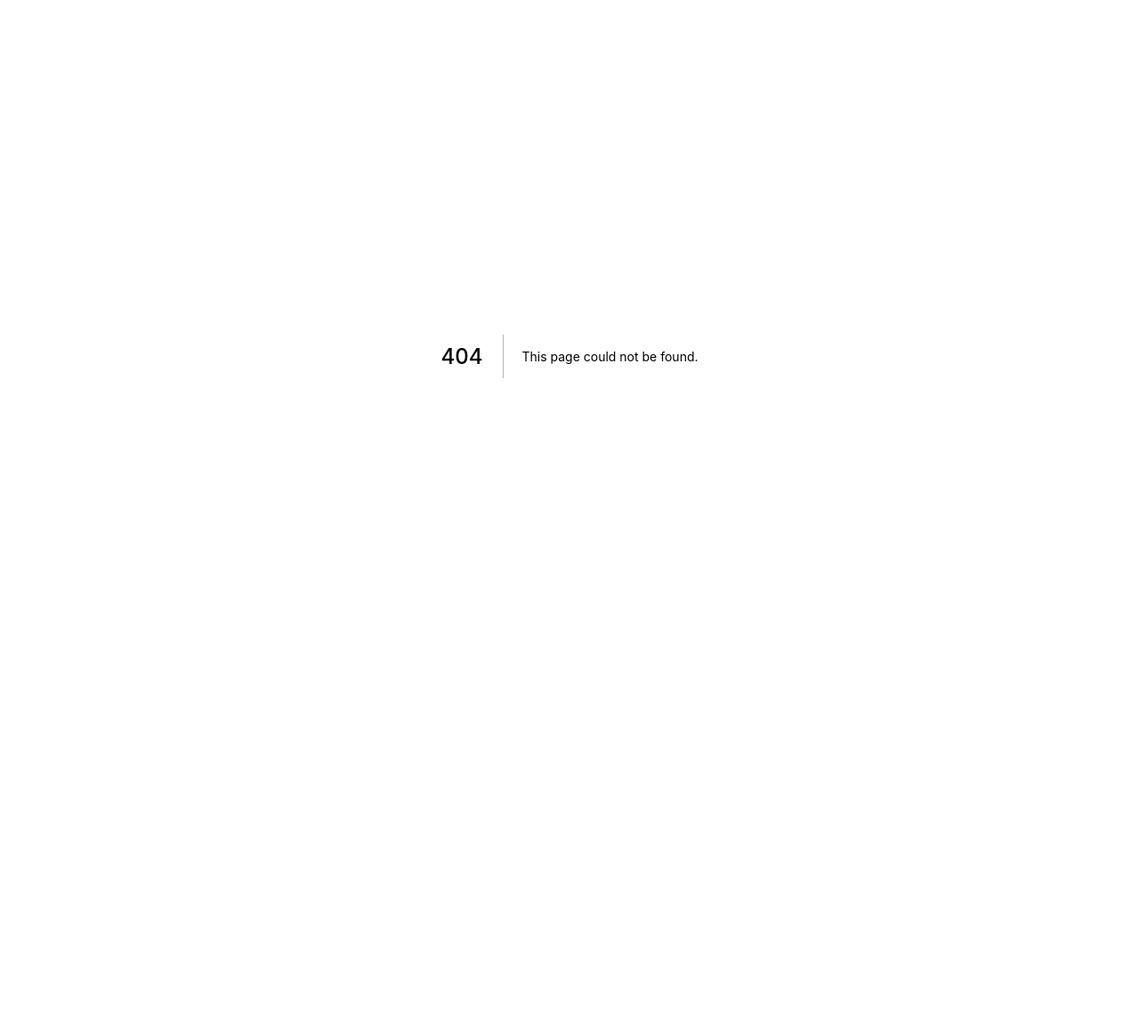
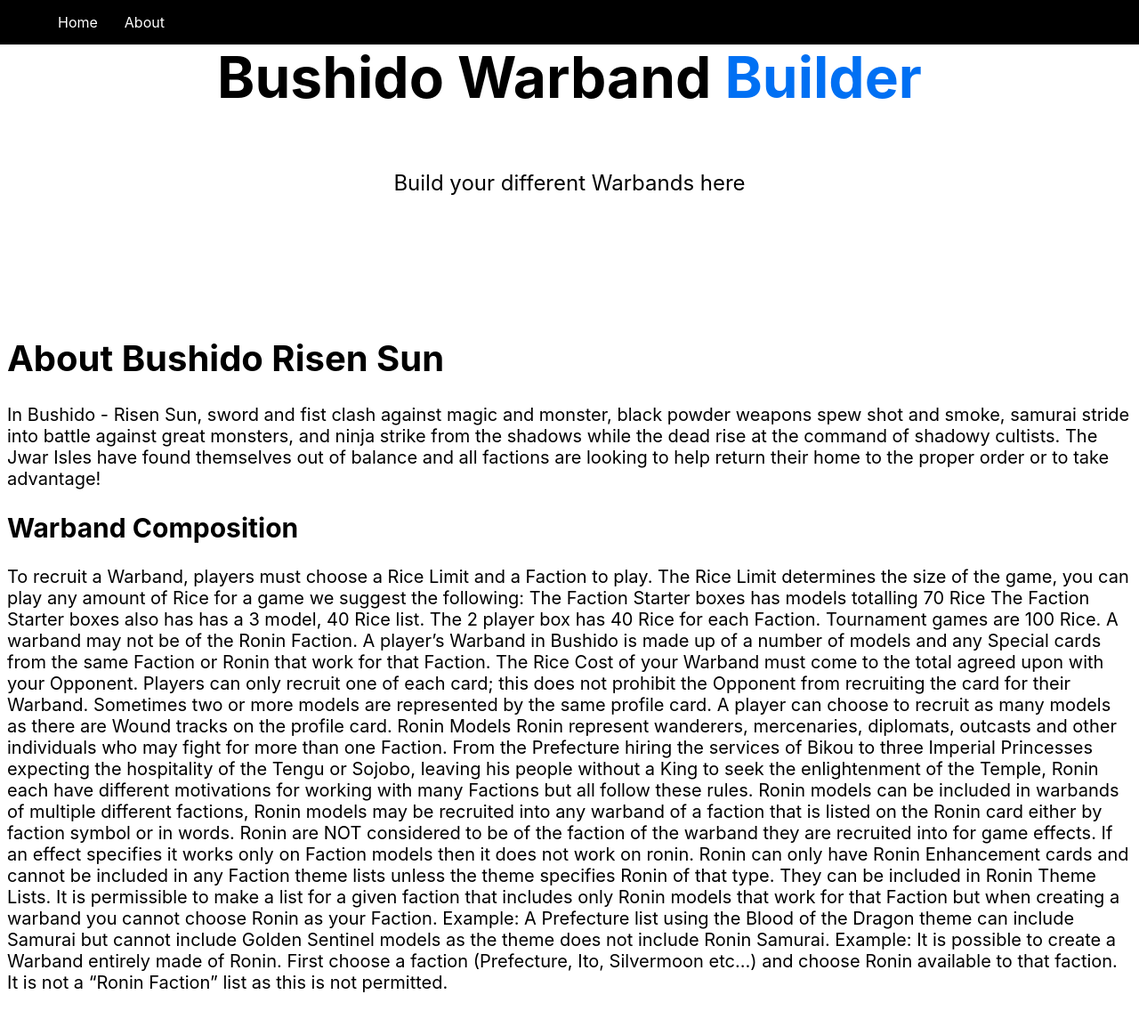
Before and after one commit to jimmiejonasson/bushido-warband-builder, a Next.js app: page /about in a window 1280 px wide. Before the commit this address had no page. Shown: the top 1154 px of the page at 89% size. Before the commit the page ends 800 px from the top, so only its background shows below. Built offline with nearby package versions, Linux system fonts and the light colour scheme.

Commit message:
Test vecel (#2)
* Add about page. Basic styling and some components

```diff
--- /dev/null
+++ b/components/Header.js
@@ -0,0 +1,14 @@
+import styles from "../styles/Header.module.css";
+
+const Header = () => {
+  return (
+    <div>
+      <h1 className={styles.title}>
+        Bushido Warband <span>Builder</span>
+      </h1>
+      <p className={styles.description}>Build your different Warbands here</p>
+    </div>
+  );
+};
+
+export default Header;
--- /dev/null
+++ b/components/Layout.js
@@ -0,0 +1,17 @@
+import Nav from "./Nav";
+import Header from "./Header";
+import styles from "../styles/Layout.module.css";
+
+const Layout = ({ children }) => {
+  return (
+    <>
+      <Nav />
+      <div className={styles.container}>
+        <Header />
+        <main className={styles.main}>{children}</main>
+      </div>
+    </>
+  );
+};
+
+export default Layout;
--- /dev/null
+++ b/components/Nav.js
@@ -0,0 +1,17 @@
+import Link from "next/link";
+import styles from "../styles/Nav.module.css";
+
+const Nav = () => {
+  return (
+    <nav className={styles.nav}>
+      <ul>
+        <li>
+          <Link href="/">Home</Link>
+          <Link href="/about">About</Link>
+        </li>
+      </ul>
+    </nav>
+  );
+};
+
+export default Nav;
--- a/pages/_app.js
+++ b/pages/_app.js
@@ -1,7 +1,12 @@
-import '../styles/globals.css'
+import Layout from "../components/Layout";
+import "../styles/globals.css";
 
 function MyApp({ Component, pageProps }) {
-  return <Component {...pageProps} />
+  return (
+    <Layout>
+      <Component {...pageProps} />
+    </Layout>
+  );
 }
 
-export default MyApp
+export default MyApp;
--- /dev/null
+++ b/pages/about.js
@@ -0,0 +1,56 @@
+const about = () => {
+  return (
+    <main>
+      <h1>About Bushido Risen Sun</h1>
+      <p>
+        In Bushido - Risen Sun, sword and fist clash against magic and monster,
+        black powder weapons spew shot and smoke, samurai stride into battle
+        against great monsters, and ninja strike from the shadows while the dead
+        rise at the command of shadowy cultists. The Jwar Isles have found
+        themselves out of balance and all factions are looking to help return
+        their home to the proper order or to take advantage!
+      </p>
+      <h2>Warband Composition</h2>
+      <p>
+        To recruit a Warband, players must choose a Rice Limit and a Faction to
+        play. The Rice Limit determines the size of the game, you can play any
+        amount of Rice for a game we suggest the following: The Faction Starter
+        boxes has models totalling 70 Rice The Faction Starter boxes also has
+        has a 3 model, 40 Rice list. The 2 player box has 40 Rice for each
+        Faction. Tournament games are 100 Rice. A warband may not be of the
+        Ronin Faction. A player’s Warband in Bushido is made up of a number of
+        models and any Special cards from the same Faction or Ronin that work
+        for that Faction. The Rice Cost of your Warband must come to the total
+        agreed upon with your Opponent. Players can only recruit one of each
+        card; this does not prohibit the Opponent from recruiting the card for
+        their Warband. Sometimes two or more models are represented by the same
+        profile card. A player can choose to recruit as many models as there are
+        Wound tracks on the profile card. Ronin Models Ronin represent
+        wanderers, mercenaries, diplomats, outcasts and other individuals who
+        may fight for more than one Faction. From the Prefecture hiring the
+        services of Bikou to three Imperial Princesses expecting the hospitality
+        of the Tengu or Sojobo, leaving his people without a King to seek the
+        enlightenment of the Temple, Ronin each have different motivations for
+        working with many Factions but all follow these rules. Ronin models can
+        be included in warbands of multiple different factions, Ronin models may
+        be recruited into any warband of a faction that is listed on the Ronin
+        card either by faction symbol or in words. Ronin are NOT considered to
+        be of the faction of the warband they are recruited into for game
+        effects. If an effect specifies it works only on Faction models then it
+        does not work on ronin. Ronin can only have Ronin Enhancement cards and
+        cannot be included in any Faction theme lists unless the theme specifies
+        Ronin of that type. They can be included in Ronin Theme Lists. It is
+        permissible to make a list for a given faction that includes only Ronin
+        models that work for that Faction but when creating a warband you cannot
+        choose Ronin as your Faction. Example: A Prefecture list using the Blood
+        of the Dragon theme can include Samurai but cannot include Golden
+        Sentinel models as the theme does not include Ronin Samurai. Example: It
+        is possible to create a Warband entirely made of Ronin. First choose a
+        faction (Prefecture, Ito, Silvermoon etc…) and choose Ronin available to
+        that faction. It is not a “Ronin Faction” list as this is not permitted.
+      </p>
+    </main>
+  );
+};
+
+export default about;
--- /dev/null
+++ b/styles/Header.module.css
@@ -0,0 +1,28 @@
+.title a,
+.title span {
+  color: #0070f3;
+  text-decoration: none;
+}
+
+.title a:hover,
+.title a:focus,
+.title a:active {
+  text-decoration: underline;
+}
+
+.title {
+  margin: 0;
+  line-height: 1.15;
+  font-size: 4rem;
+}
+
+.title,
+.description {
+  text-align: center;
+}
+
+.description {
+  margin: 4rem 0;
+  line-height: 1.5;
+  font-size: 1.5rem;
+}
--- a/styles/Home.module.css
+++ b/styles/Layout.module.css
@@ -1,5 +1,10 @@
 .container {
-  padding: 0 2rem;
+  min-height: 100vh;
+  padding: 0 0.5rem;
+  display: flex;
+  flex-direction: column;
+  justify-content: flex-start;
+  align-items: center;
 }
 
 .main {
@@ -8,8 +13,9 @@
   flex: 1;
   display: flex;
   flex-direction: column;
-  justify-content: center;
+  justify-content: flex-start;
   align-items: center;
+  font-size: 1.25rem;
 }
 
 .footer {
@@ -26,34 +32,6 @@
   justify-content: center;
   align-items: center;
   flex-grow: 1;
-}
-
-.title a {
-  color: #0070f3;
-  text-decoration: none;
-}
-
-.title a:hover,
-.title a:focus,
-.title a:active {
-  text-decoration: underline;
-}
-
-.title {
-  margin: 0;
-  line-height: 1.15;
-  font-size: 4rem;
-}
-
-.title,
-.description {
-  text-align: center;
-}
-
-.description {
-  margin: 4rem 0;
-  line-height: 1.5;
-  font-size: 1.5rem;
 }
 
 .code {
--- /dev/null
+++ b/styles/Nav.module.css
@@ -0,0 +1,20 @@
+.nav {
+  height: 50px;
+  padding: 10px;
+  background: #000;
+  color: #fff;
+  display: flex;
+  align-items: center;
+  justify-content: flex-start;
+}
+
+.nav ul {
+  display: flex;
+  justify-content: center;
+  align-items: center;
+  list-style: none;
+}
+
+.nav ul li a {
+  margin: 5px 15px;
+}
```
Also changed, not shown: pages/index.js (+8 -53 lines).
